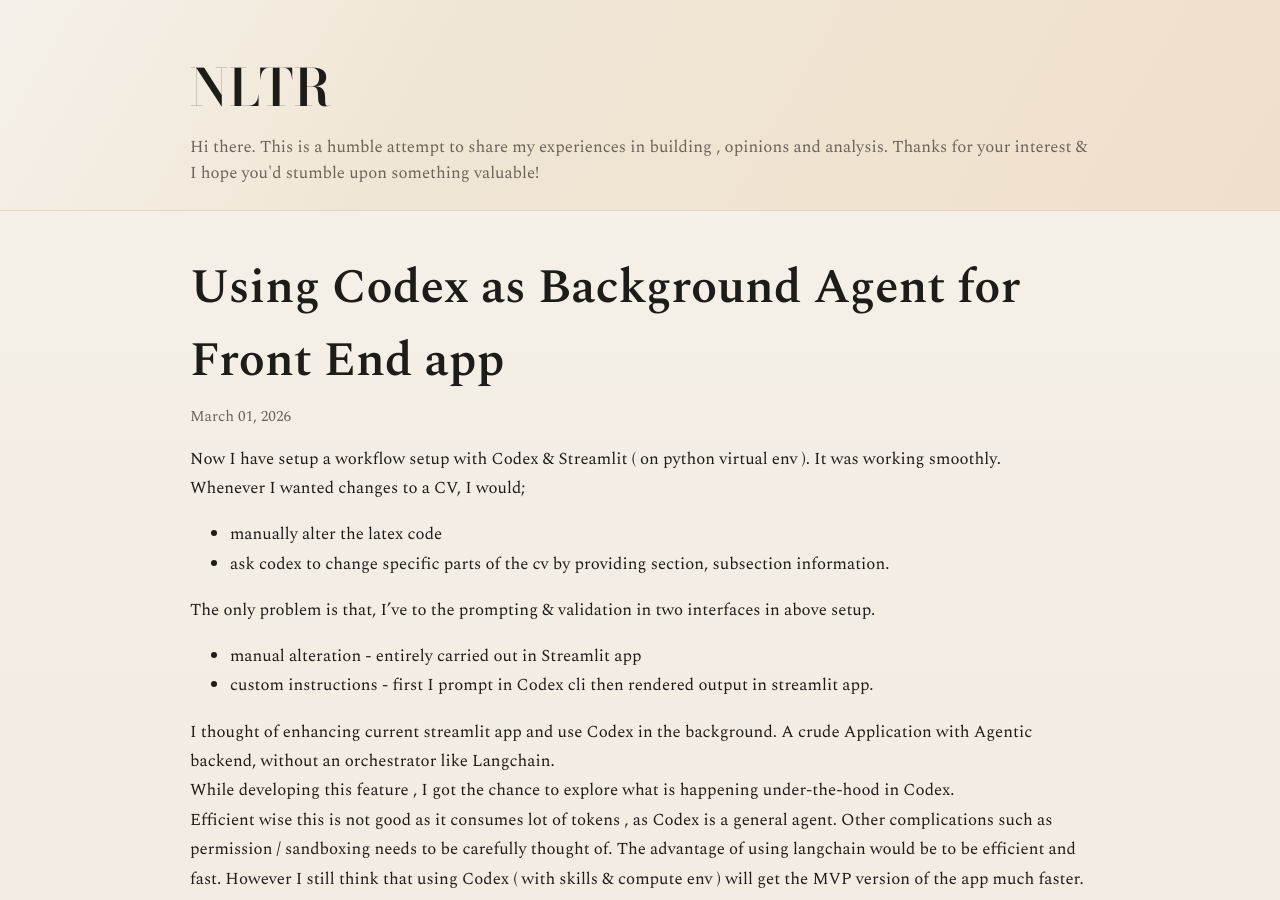
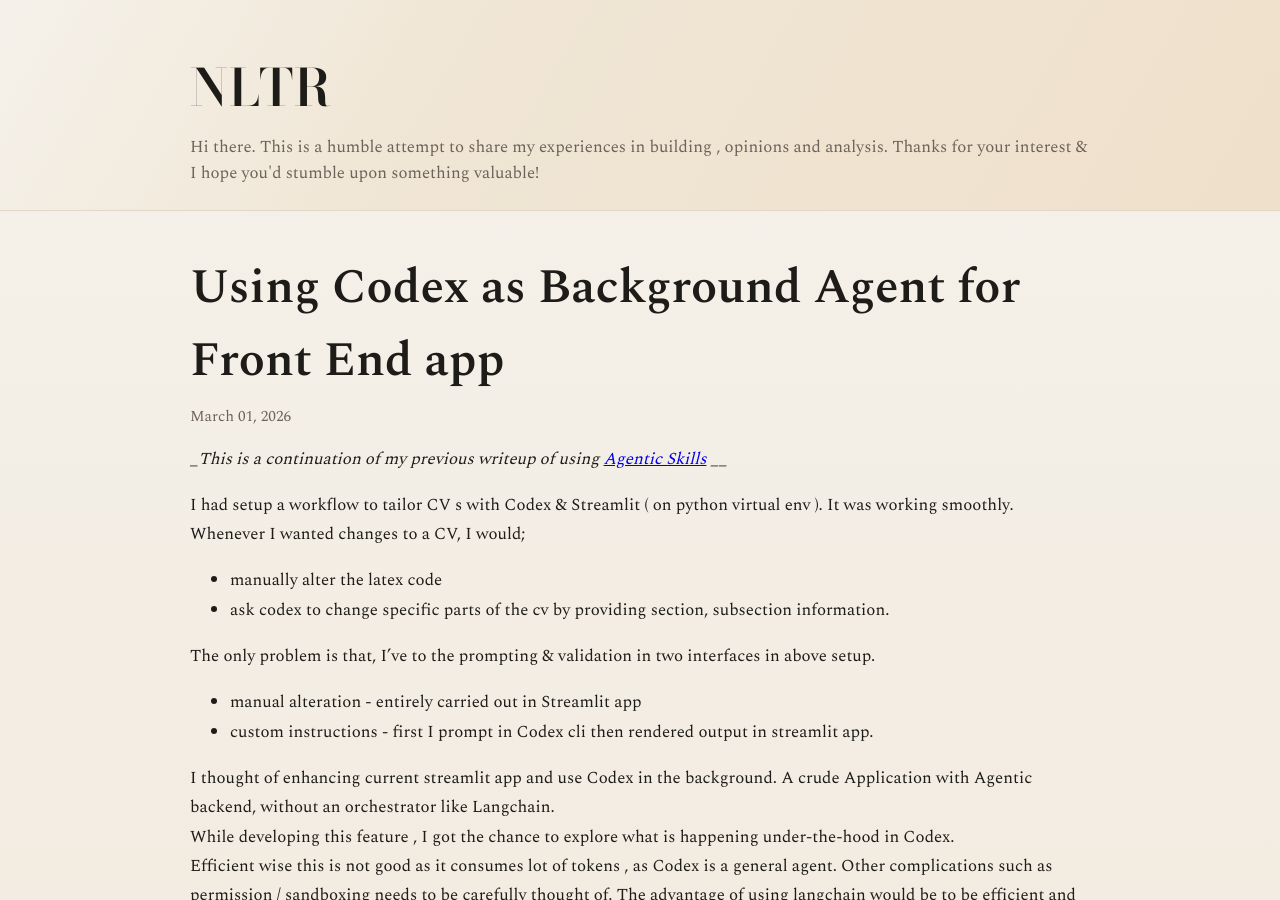
Before and after one commit to nilanka-weeraman/nilanka-weeraman.github.io, a Jekyll site: the page built from _posts/2026-03-01-using_codex_background.md, in a window 1280 px wide and 900 px high. Built offline with Jekyll 4.4.1, drawn with Linux system fonts in a browser that asks for light colours.

Commit message:
link previous article

```diff
--- a/_posts/2026-03-01-using_codex_background.md
+++ b/_posts/2026-03-01-using_codex_background.md
@@ -3,8 +3,9 @@ layout: post
 title: " Using Codex as Background Agent for Front End app "
 date: 2026-03-01 21:00:00 +1030
 ---
+__This is a continuation of my previous writeup of using [Agentic Skills](https://nilanka-weeraman.github.io/configuring_using_agent_skills/) ___<br>
 
-Now I have setup a workflow setup with Codex & Streamlit ( on python virtual env ). It was working smoothly.<br>
+I had setup a workflow to tailor CV s with Codex & Streamlit ( on python virtual env ). It was working smoothly.<br>
 Whenever I wanted changes to a CV, I would;<br>
 - manually alter the latex code
 - ask codex to change specific parts of the cv by providing section, subsection information.<br>
```
